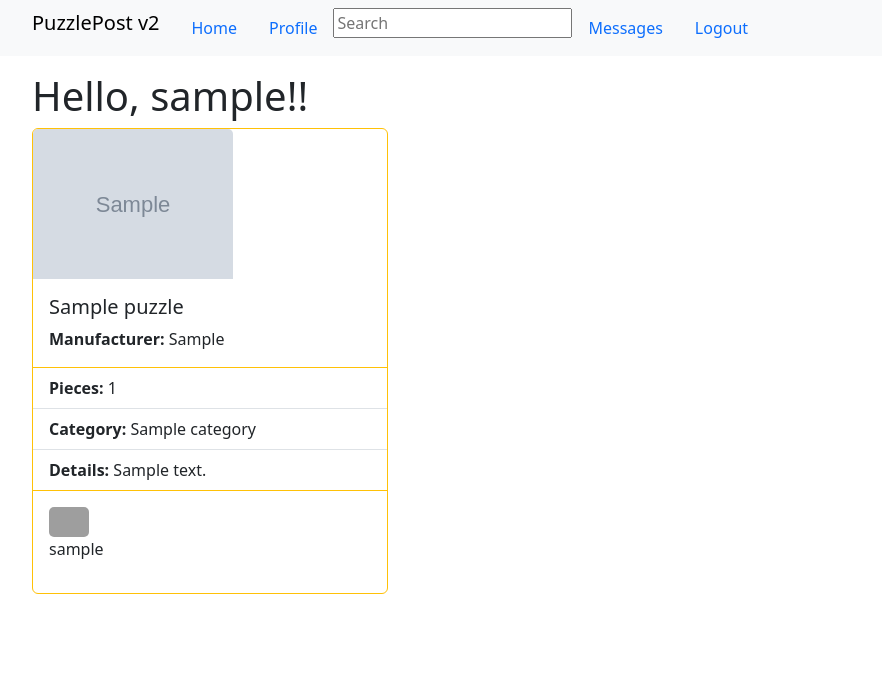
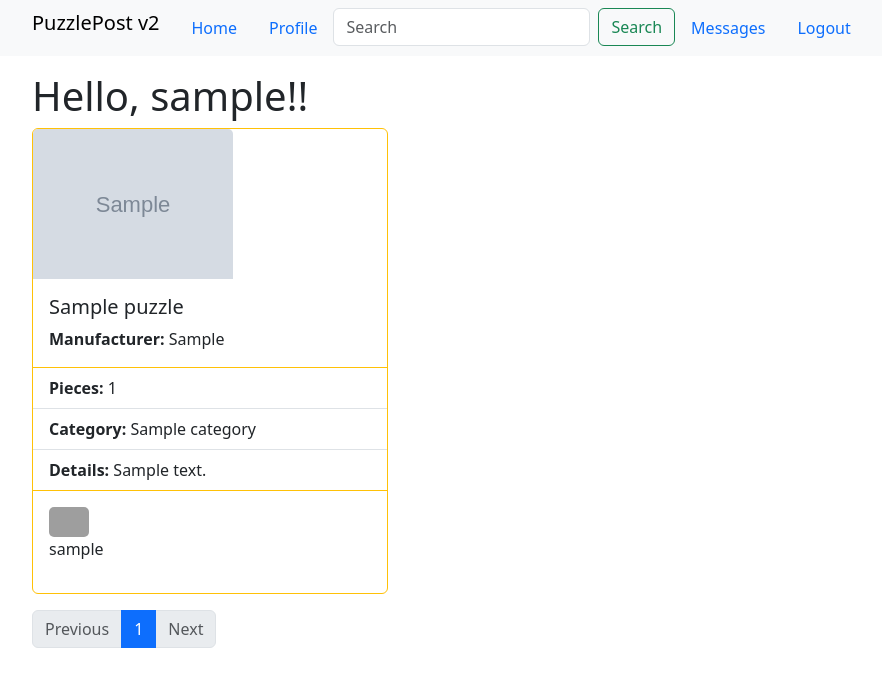
Before and after one commit to sfreeley/puzzle-post-v2-flask, a Flask app: page / in a window 1280 px wide. Shown: the top 687 px of the page, without its empty margins (50-932 px from the left). Run offline with Flask 3, Linux system fonts and the light colour scheme; a user stored in the database is signed in; tables that the repository leaves empty hold one stand-in row (values such as "Sample post"); grey boxes marked "Sample" are stand-in pictures; some libraries are stand-ins or nearby versions; grey boxes are pictures that could not be loaded.

Commit message:
implement pagination for puzzles homepage and adapt search to do the same upon rendering result and fix issue of approve and decline not showing up on correct message if a user starts a conversation regarding a different puzzle in messages but current owner has not approved or declined other puzzles

```diff
--- a/app/routes.py
+++ b/app/routes.py
@@ -21,13 +21,18 @@ from config import Config
 @app.route('/index')
 @login_required
 def index():
+    # try pagination
+    page = request.args.get('page', 1, type=int)
+
     # only show puzzles that are not being requested
-    puzzles = db.session.query(Puzzle).filter_by(is_available=True).all()
+    # puzzles = db.session.query(Puzzle).filter_by(is_available=True).all()
 
+    per_page = 2
+    puzzles_pagination = db.session.query(Puzzle).filter_by(is_available=True).paginate(page=page, per_page=per_page, error_out=False)
 
     # rendertemplate() function included with Flask that uses Jinja template engine takes template filename
     # and returns html with placeholders replaced with values
-    return render_template('index.html', title='Home', puzzles=puzzles)
+    return render_template('index.html', title='Home', puzzles_pagination=puzzles_pagination)
 
 # LOGIN
 # will now accept get and post requests to server
@@ -333,10 +338,10 @@ def messages():
     message_senders = db.session.query(
         User,
         User.id,
+
         # get count of messages where...
         # the current user has not read it and make sure the recipient is the current_user
         func.count(
-
                 Message.id
         ).filter(
             and_(
@@ -344,7 +349,6 @@ def messages():
                 Message.is_read == False,
                 Message.recipient_owner_id == current_user.id
             )
-
         ).label('unread_count')
         # join the Message and User table to get all the users who sent or received messages
     ).join(
@@ -364,7 +368,7 @@ def messages():
 
 
     def get_most_recent_puzzle_id(sender_id, recipient_id):
-            most_recent_puzzle = db.session.query(Message).filter(
+            most_recent_message = db.session.query(Message).filter(
                 # get all correspondence between the users, whether they are senders or recipients
                 or_(
                     and_(Message.sender_requester_id == sender_id, Message.recipient_owner_id == recipient_id),
@@ -372,7 +376,7 @@ def messages():
                 )
             ).order_by(Message.timestamp.desc()).first()
 
-            return most_recent_puzzle.puzzle_id if most_recent_puzzle else None
+            return most_recent_message.puzzle_id if most_recent_message else None
 
     senders_with_puzzle = []
     # sender = tuple
@@ -380,7 +384,11 @@ def messages():
         most_recent_puzzle_id = get_most_recent_puzzle_id(sender.id, current_user.id)
         # get actual sender object so can have access to all the functions in specific user object
         sender_object = User.query.get(sender.id)
-        senders_with_puzzle.append({'sender': sender_object, 'most_recent_puzzle_id': most_recent_puzzle_id, 'unread_count': sender.unread_count})
+        senders_with_puzzle.append({
+            'sender': sender_object,
+            'most_recent_puzzle_id': most_recent_puzzle_id,
+            'unread_count': sender.unread_count
+        })
 
     recipient = None
     messages_between_sender_recipient = []
@@ -395,8 +403,15 @@ def messages():
                 ((Message.recipient_owner_id == recipient.id)) & ((Message.sender_requester_id == current_user.id))
             ).order_by(Message.timestamp.asc()).all()
 
+    # somehow need to find a way to get approve/decline to appear on last message of the related puzzle
+    # dictionary store last message Id
+    last_message_ids = {}
 
-    return render_template('messages.html', recipient=recipient, message_senders=senders_with_puzzle, conversation=messages_between_sender_recipient, puzzle_id=puzzle_id)
+    for message in messages_between_sender_recipient:
+        last_message_ids[message.puzzle_id] = message.id
+
+
+    return render_template('messages.html', recipient=recipient, message_senders=senders_with_puzzle, conversation=messages_between_sender_recipient, puzzle_id=puzzle_id, last_message_ids=last_message_ids)
 
 # mark individual messages as read
 @app.route('/message/read/<int:message_id>', methods=['POST'])
@@ -502,12 +517,14 @@ def request_action(action, requester, puzzle_id):
 # SEARCH
 @app.route('/search', methods=['GET'])
 def search():
-    try:
+    # try:
     # retrieve query parameter
     # request.args object that contains all query parameters sent with request
     # get('query', '') gets the value associated with the key named 'query'
     # if the value of query is not there, default to empty string
         query = request.args.get('query', '')
+        page = request.args.get('page', 1, type=int)
+        per_page = 2
         if query:
             results = Puzzle.query.join(Puzzle.categories).filter(
                 or_(
@@ -518,15 +535,15 @@ def search():
                 Puzzle.description.ilike(f'%{query}%'),
                 Category.name.ilike(f'%{query}%')
             )
-            ).all()
+            ).paginate(page=page, per_page=per_page, error_out=False)
         else:
-            results = Puzzle.query.all()
-
-        results_data = [puzzle.to_dict() for puzzle in results]
-        # results_data = [{'title': puzzle.title, 'pieces': puzzle.pieces, 'manufacturer': puzzle.manufacturer, 'condition': puzzle.condition, 'categories': puzzle.categories} for puzzle in results]
-        return jsonify(results_data)
-    except Exception as e:
-        return jsonify({'error': str(e)}), 500
+            results = Puzzle.query.paginate(page=page, per_page=per_page, error_out=False)
+        return render_template('index.html', puzzles_pagination=results, query=query)
+    #     results_data = [puzzle.to_dict() for puzzle in results]
+    #     # results_data = [{'title': puzzle.title, 'pieces': puzzle.pieces, 'manufacturer': puzzle.manufacturer, 'condition': puzzle.condition, 'categories': puzzle.categories} for puzzle in results]
+    #     return jsonify(results_data)
+    # except Exception as e:
+    #     return jsonify({'error': str(e)}), 500
     # iterate through results list and creates dictionary
 
     # converts list of dictionaries, results_data, into JSON format for sending back as response to client
--- a/app/templates/base.html
+++ b/app/templates/base.html
@@ -25,42 +25,42 @@
 
 
             // search functionality
-            async function search_a() {
-                // get the value of whatever user is typing into search bar
-                const query = document.getElementById('searchInput').value
+            // async function search_a() {
+            //     // get the value of whatever user is typing into search bar
+            //     const query = document.getElementById('searchInput').value
 
-                console.log(`Query: ${query}`)
-                const response = await fetch(`/search?query=${query}`)
-                if (!response.ok) {
-                    // Handle HTTP errors
-                    console.error(`HTTP error: ${response.status}`);
-                    const text = await response.text();
-                    console.error(`Response: ${text}`);
-                    return;
-                }
-                const data = await response.json()
-                console.log("Data received:" , data)
+            //     console.log(`Query: ${query}`)
+            //     const response = await fetch(`/search?query=${query}`)
+            //     if (!response.ok) {
+            //         // Handle HTTP errors
+            //         console.error(`HTTP error: ${response.status}`);
+            //         const text = await response.text();
+            //         console.error(`Response: ${text}`);
+            //         return;
+            //     }
+            //     const data = await response.json()
+            //     console.log("Data received:" , data)
 
-                // select div with class="puzzle-item"
-                const puzzles = document.querySelectorAll('.puzzle-item')
-                // hide all the current puzzles showing on page
-                puzzles.forEach(function(puzzle){
-                    puzzle.style.display = 'none'
-                })
-                // if whatever backend response that's sent to frontend has results...
-                if (data.length > 0) {
-                    data.forEach(function(puzzle_result) {
-                        // get same div as above that has id=puzzle-item.id(this will be updated view of results of user's search)
-                        const puzzle = document.querySelector(`#puzzle-${puzzle_result.id}`)
-                        if (puzzle) {
-                            puzzle.style.display = 'block';
-                        }
-                    })
-                }
-                else {
-                    alert('No results found')
-                }
-            }
+            //     // select div with class="puzzle-item"
+            //     const puzzles = document.querySelectorAll('.puzzle-item')
+            //     // hide all the current puzzles showing on page
+            //     puzzles.forEach(function(puzzle){
+            //         puzzle.style.display = 'none'
+            //     })
+            //     // if whatever backend response that's sent to frontend has results...
+            //     if (data.length > 0) {
+            //         data.forEach(function(puzzle_result) {
+            //             // get same div as above that has id=puzzle-item.id(this will be updated view of results of user's search)
+            //             const puzzle = document.querySelector(`#puzzle-${puzzle_result.id}`)
+            //             if (puzzle) {
+            //                 puzzle.style.display = 'block';
+            //             }
+            //         })
+            //     }
+            //     else {
+            //         console.log('no results')
+            //     }
+            // }
         </script>
     </head>
     <body>
@@ -90,9 +90,15 @@
                         <a class="nav-link" href="{{ url_for('user', username=current_user.username) }}">Profile</a>
                     </li>
                     {% endif %}
+                    <!-- <li class="nav-item">
+                    search bar -->
+                    <!-- <input type="text" id="searchInput" placeholder="Search" aria-label="Search" oninput="search_a()">
+                    </li>  -->
                     <li class="nav-item">
-                    <!-- search bar -->
-                    <input type="text" id="searchInput" placeholder="Search" aria-label="Search" oninput="search_a()">
+                        <form class="d-flex" action="{{ url_for('search') }}" method="GET">
+                            <input class="form-control me-2" type="search" placeholder="Search" aria-label="Search" name="query">
+                            <button class="btn btn-outline-success" type="submit">Search</button>
+                        </form>
                     </li>
                     <li class="nav-item">
                         <div class="d-flex align-items-center">
--- a/app/templates/index.html
+++ b/app/templates/index.html
@@ -14,13 +14,56 @@
         <h1>Hello, {{ current_user.username }}!!</h1>
 
         <div class="row row-cols-1 row-cols-md-3 g-4">
-            {% for puzzle in puzzles %}
+            {% for puzzle in puzzles_pagination.items %}
             <div class="puzzle-item" id="puzzle-{{puzzle.id}}">
             {% include '_puzzle.html' %}
             </div>
         {% endfor %}
         </div>
 
+        <nav aria-label="page-navigation">
+            <ul class="pagination">
+                {% if puzzles_pagination.has_prev%}
+                <li class="page-item">
+                    <a class="page-link" href="{{ url_for('index', page=puzzles_pagination.prev_num) }}">Previous</a>
+                </li>
+                {%else%}
+                <li class="page-item disabled">
+                    <span class="page-link">Previous</span>
+                </li>
+                {%endif%}
+
+                {% for page_num in puzzles_pagination.iter_pages() %}
+                {% if page_num %}
+                    {% if page_num == puzzles_pagination.page %}
+                        <li class="page-item active">
+                            <span class="page-link">{{ page_num }}</span>
+                        </li>
+                    {% else %}
+                        <li class="page-item">
+                            <a class="page-link" href="{{ url_for('index', page=page_num) }}">{{ page_num }}</a>
+                        </li>
+                    {% endif %}
+                {% else %}
+                    <li class="page-item disabled">
+                        <span class="page-link">...</span>
+                    </li>
+                {% endif %}
+            {% endfor %}
+
+            {% if puzzles_pagination.has_next %}
+            <li class="page-item">
+                <a class="page-link" href="{{ url_for('index', page=puzzles_pagination.next_num) }}">Next</a>
+            </li>
+            {% else %}
+            <li class="page-item disabled">
+                <span class="page-link">Next</span>
+            </li>
+            {% endif %}
+
+            </ul>
+        </nav>
+
         {% endblock %}
     </body>
 </html>
--- a/app/templates/messages.html
+++ b/app/templates/messages.html
@@ -102,7 +102,7 @@
                     </p>
 
 
-                    {%if loop.last and current_user.id == message.puzzle.user_id and message.puzzle.is_requested %}
+                    {%if message.id == last_message_ids[message.puzzle_id] and current_user.id == message.puzzle.user_id and message.puzzle.is_requested %}
                     <a href="{{ url_for('request_action', action='approve', requester=message.author.username, puzzle_id=message.puzzle.id) }}">Approve</a>
                     <a href="{{ url_for('request_action', action='decline', requester=message.author.username, puzzle_id=message.puzzle.id) }}">Decline</a>
                     {% endif %}
@@ -137,7 +137,8 @@
                     <p class="mb-0">
                       {{message.content}}
                     </p>
-                    {%if loop.last and current_user.id == message.puzzle.user_id and message.puzzle.is_requested %}
+
+                    {%if message.id == last_message_ids[message.puzzle_id] and current_user.id == message.puzzle.user_id and message.puzzle.is_requested %}
                     <a href="{{ url_for('request_action', action='approve', requester=message.author.username, puzzle_id=message.puzzle.id) }}">Approve</a>
                     <a href="{{ url_for('request_action', action='decline', requester=message.author.username, puzzle_id=message.puzzle.id) }}">Decline</a>
                     {% endif %}
@@ -148,6 +149,7 @@
               {% endif %}
             {% endfor %}
             {% endif %}
+
 
             {% if current_user.username != recipient.username%}
 
```
Also changed, not shown: app/templates/send_message.html (deleted, +0 -22 lines).
